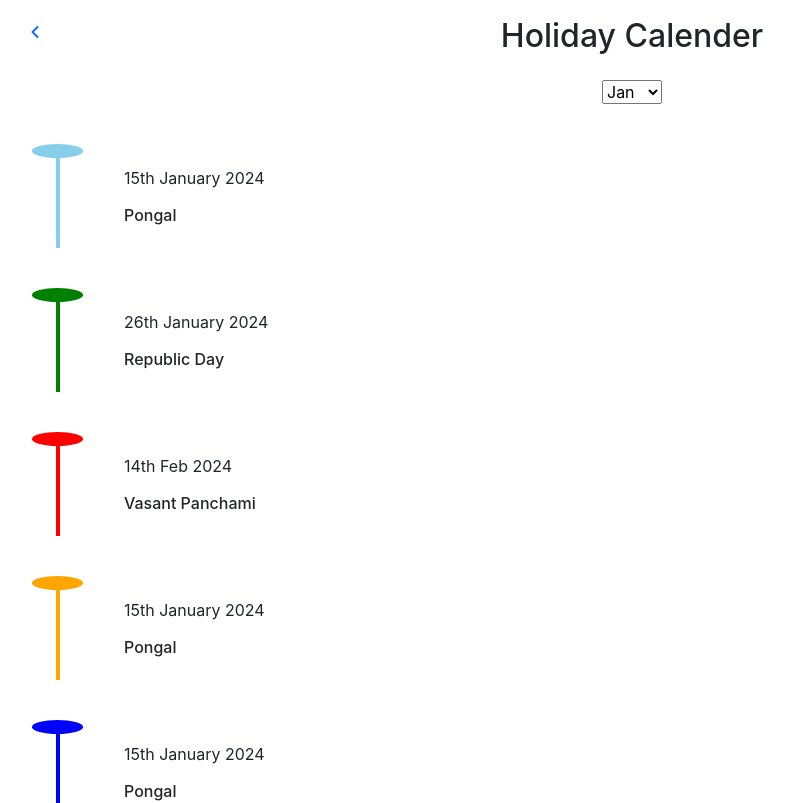
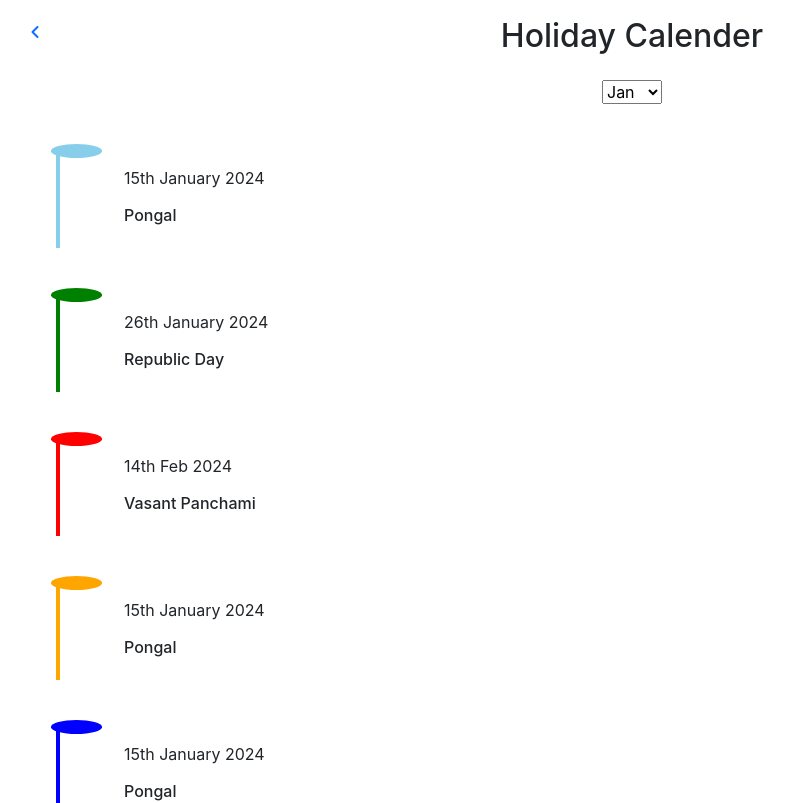
Before and after one commit to Rupam-B/school-management-app, a React (Create React App) app: page /CalenderSection in a window 1280 px wide. Shown: the top 803 px of the page, without its empty margins (8-802 px from the left). Built offline with nearby package versions, Linux system fonts and the light colour scheme.

Commit message:
Teacher student section differentiated16

```diff
--- a/src/Components/Calender/CalenderStyle.css
+++ b/src/Components/Calender/CalenderStyle.css
@@ -63,5 +63,5 @@
     border-radius: 50%;
     position: absolute;
     top: -1vh;
-    left: -2.2vw;
+    left: -9px;
 }
```
